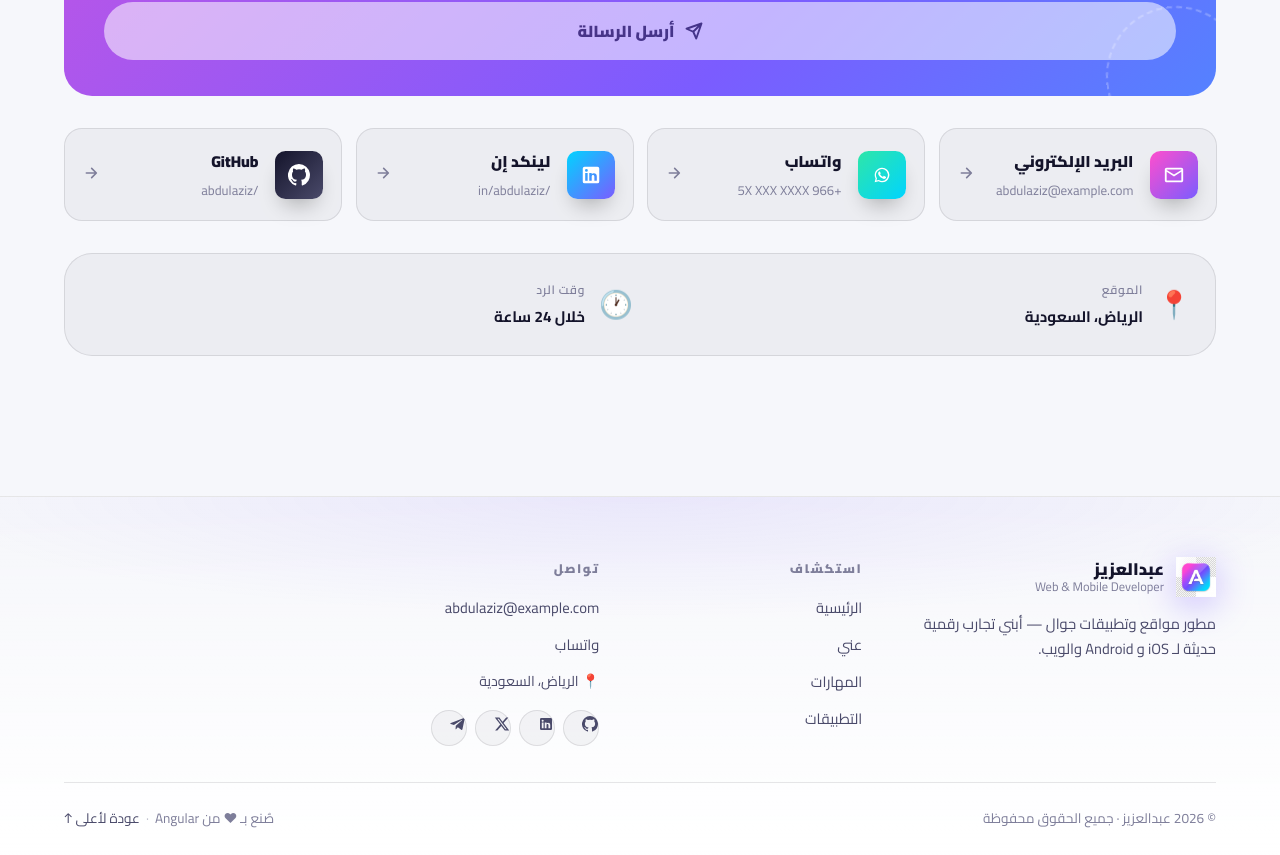
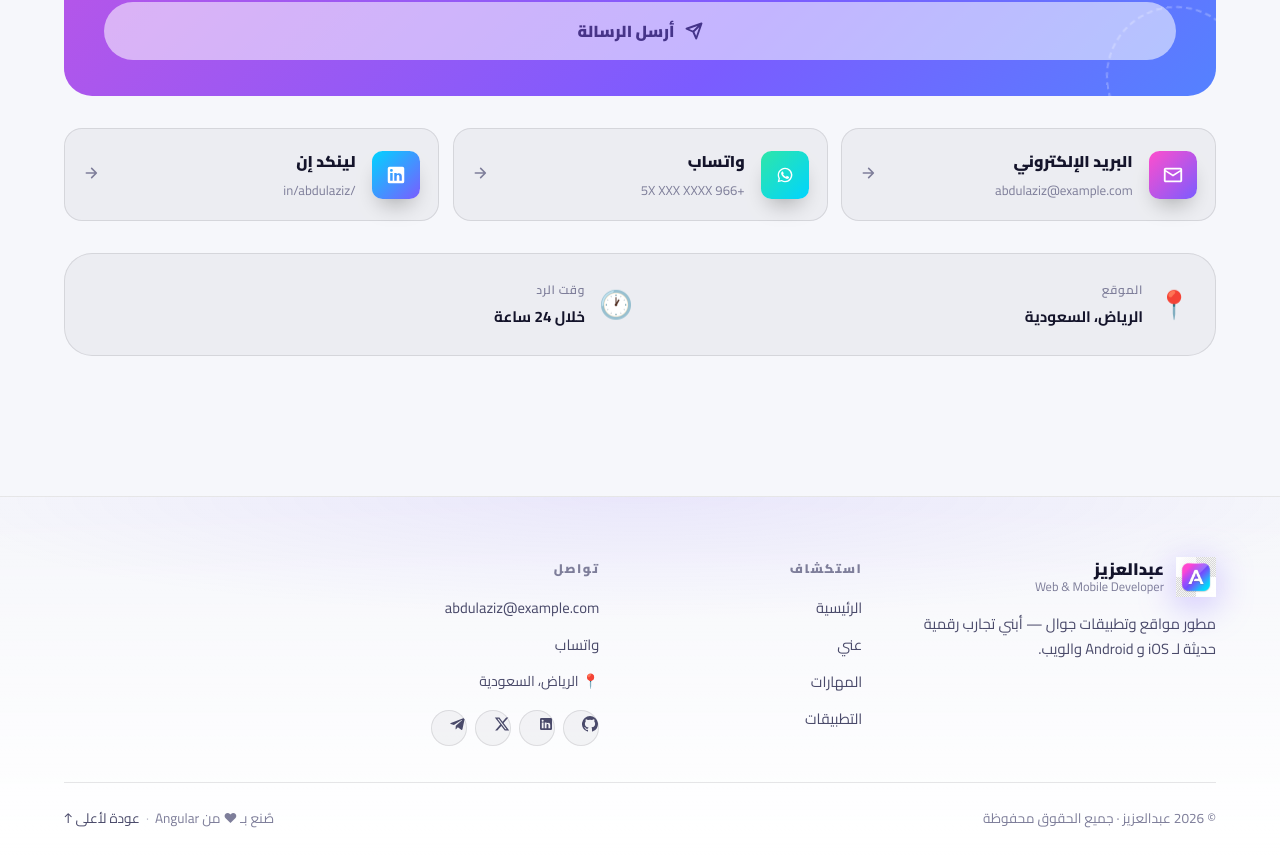
Before and after one commit to a-alotaibi/portfolio, an Angular app: page / in a window 1280 px wide. Shown: the part 4857-5712 px from the top of the page. Built offline with nearby package versions, Linux system fonts and the light colour scheme.

Commit message:
Remove GitHub from contact channels

```diff
--- a/src/app/components/contact/contact.ts
+++ b/src/app/components/contact/contact.ts
@@ -492,13 +492,6 @@ export class ContactComponent {
       href: 'https://linkedin.com/in/abdulaziz',
       gradient: 'linear-gradient(135deg, #00d4ff, #7b5cff)',
       iconPath: 'M19 3a2 2 0 0 1 2 2v14a2 2 0 0 1-2 2H5a2 2 0 0 1-2-2V5a2 2 0 0 1 2-2h14zM8.34 18.34V9.74H5.67v8.6h2.67zM7 8.55a1.55 1.55 0 1 0 0-3.1 1.55 1.55 0 0 0 0 3.1zm11.34 9.79v-4.71c0-2.5-1.34-3.66-3.12-3.66a2.7 2.7 0 0 0-2.45 1.34V9.74h-2.67v8.6h2.67v-4.74c0-1.04.45-1.66 1.4-1.66.85 0 1.5.6 1.5 1.7v4.7h2.67z'
-    },
-    {
-      ar: { label: 'GitHub', sub: '/abdulaziz' },
-      en: { label: 'GitHub', sub: '/abdulaziz' },
-      href: 'https://github.com/abdulaziz',
-      gradient: 'linear-gradient(135deg, #14142b, #4a4a6a)',
-      iconPath: 'M12 0a12 12 0 0 0-3.79 23.4c.6.1.82-.26.82-.58v-2.05c-3.34.72-4.04-1.61-4.04-1.61-.55-1.39-1.34-1.76-1.34-1.76-1.09-.74.08-.73.08-.73 1.2.08 1.84 1.24 1.84 1.24 1.07 1.83 2.81 1.3 3.5.99.1-.78.42-1.3.76-1.6-2.67-.31-5.47-1.34-5.47-5.95 0-1.31.47-2.39 1.24-3.23-.13-.3-.54-1.52.11-3.18 0 0 1.01-.32 3.3 1.23a11.5 11.5 0 0 1 6 0c2.29-1.55 3.3-1.23 3.3-1.23.65 1.66.24 2.88.12 3.18.77.84 1.23 1.92 1.23 3.23 0 4.62-2.81 5.63-5.49 5.93.43.37.81 1.1.81 2.22v3.29c0 .32.21.7.83.58A12 12 0 0 0 12 0z'
     }
   ];
 }
```
